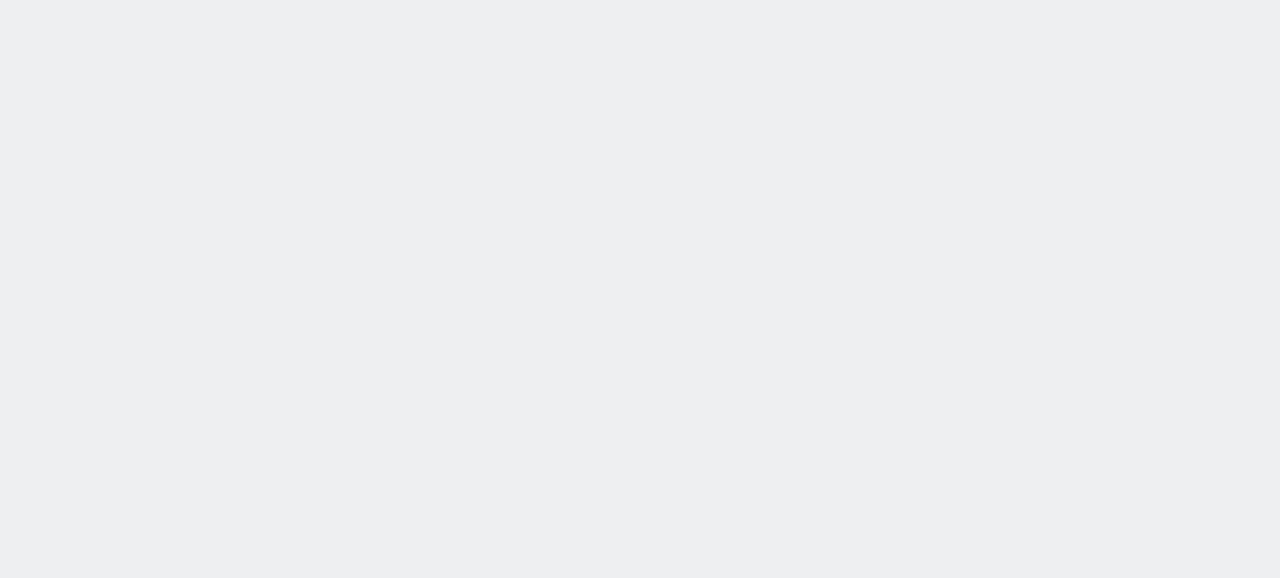
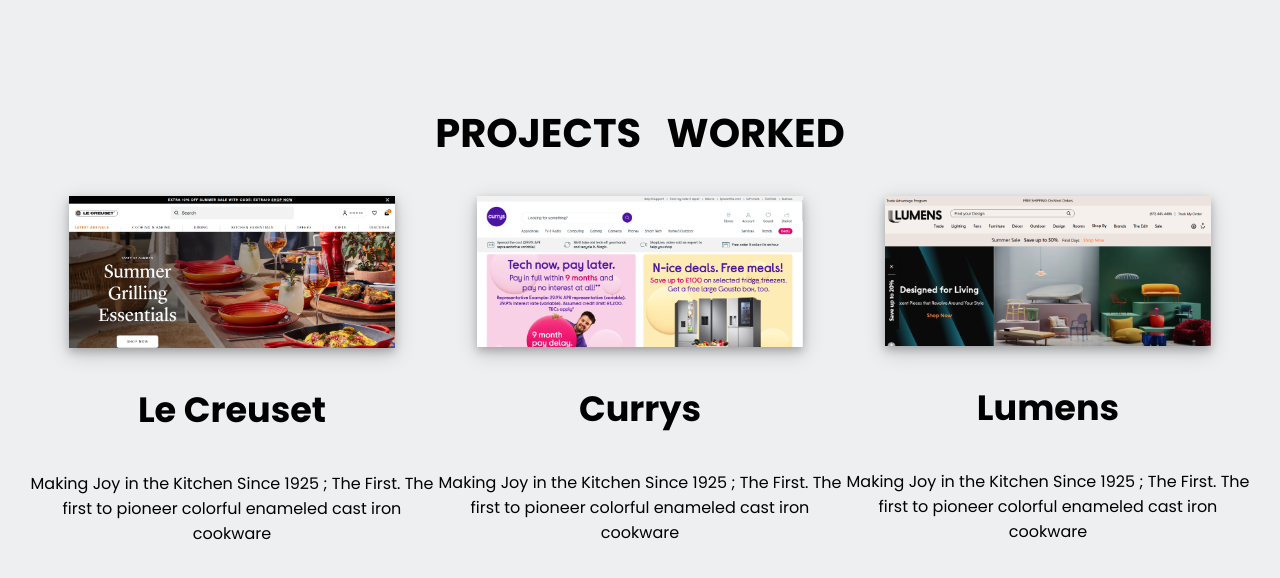
Before and after one commit to Prasanna-naik-97/My-Portfolio-React-App, a React (Create React App) app: page / in a window 1280 px wide. Shown: the part 1173-1751 px from the top of the page. Before the commit the page ends 1163 px from the top, so only its background shows below. Built offline with nearby package versions, Linux system fonts and the light colour scheme; the HTML template or start-up script is replaced by a standard one; a web font is replaced by a local one.

Commit message:
projects component changes

```diff
--- a/src/App.js
+++ b/src/App.js
@@ -2,6 +2,7 @@
 import { Header } from "./components/header/Header";
 import Description from "./components/description/Description";
 import Experience from "./components/experience/Experience";
+import Projects from "./components/projects/Projects";
 
 function App() {
   return (
@@ -10,6 +11,7 @@
       <div className="main">
         <Description />
         <Experience />
+        <Projects />
       </div>
     </div>
   );
--- /dev/null
+++ b/src/components/projects/Projects.js
@@ -0,0 +1,51 @@
+import React from 'react'
+import './projects.scss';
+
+const Projects = () => {
+  return (
+    <div className="projects">
+        <h2>Projects &nbsp; Worked</h2>
+        <div className="project">
+            <div className="project-img">
+                <a href="https://www.lecreuset.co.uk/en_GB/" target="_blank">
+                <img src="assets/images/lecreuset.PNG" alt="le creuset site image" />
+                </a>
+            </div>
+            <div className="title">
+                <h3>Le Creuset</h3>
+            </div>
+            <div className="project-description">
+                <p>Making Joy in the Kitchen Since 1925 ; The First. The first to pioneer colorful enameled cast iron cookware</p>
+            </div>
+        </div>
+        <div className="project">
+            <div className="project-img">
+                <a href="https://www.currys.co.uk/" target="_blank">
+                <img src="assets/images/currys.PNG" alt="le creuset site image" />
+                </a>
+            </div>
+            <div className="title">
+                <h3>Currys</h3>
+            </div>
+            <div className="project-description">
+                <p>Making Joy in the Kitchen Since 1925 ; The First. The first to pioneer colorful enameled cast iron cookware</p>
+            </div>
+        </div>
+        <div className="project">
+            <div className="project-img">
+                <a href="https://www.lumens.com/" target="_blank">
+                <img src="assets/images/lumens.PNG" alt="le creuset site image" />
+                </a>
+            </div>
+            <div className="title">
+                <h3>Lumens</h3>
+            </div>
+            <div className="project-description">
+                <p>Making Joy in the Kitchen Since 1925 ; The First. The first to pioneer colorful enameled cast iron cookware</p>
+            </div>
+        </div>
+    </div>
+  )
+}
+
+export default Projects
--- /dev/null
+++ b/src/components/projects/projects.scss
@@ -0,0 +1,37 @@
+.projects {
+    display: flex;
+    margin-top: 100px;
+    flex-wrap: wrap;
+
+    h2 {
+      flex: 1 1 100%;
+      text-align: center;
+      font-size: 40px;
+      text-transform: uppercase;
+    }
+
+    .project {
+      text-align: center;
+      flex: 1;
+
+      .project-img {
+        box-shadow: 0 4px 8px 0 rgba(0, 0, 0, 0.2), 0 6px 20px 0 rgba(0, 0, 0, 0.19);
+        width: 80%;
+        margin: 0 auto;
+
+        img {
+          max-width: 100%;
+          height: auto;
+          display: block;
+        }
+      }
+
+      .title {
+        font-size: 30px;
+      }
+
+      .project-description {
+        font-size: 16px;
+      }
+    }
+  }
```
